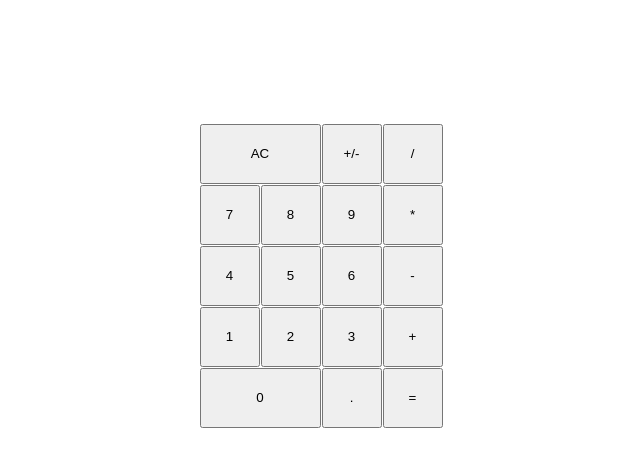
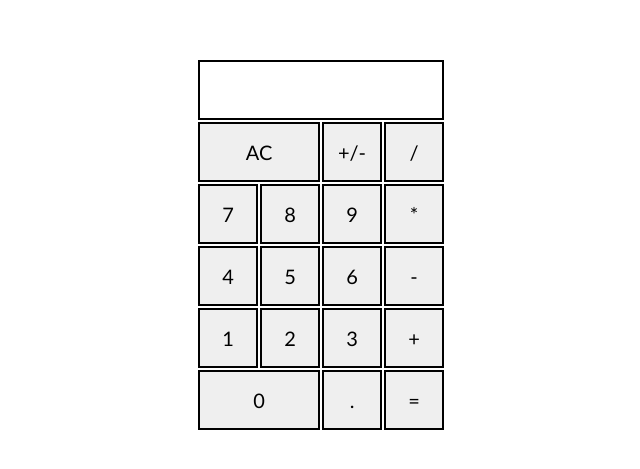
Before and after one commit to lainth/calculator, a plain HTML site: page index.html in a window 1280 px wide. Shown: the part 163-632 px from the top of the page, without its empty margins (319-959 px from the left). Drawn offline with Linux system fonts and the light colour scheme.

Commit message:
improved UI

```diff
--- a/styles.css
+++ b/styles.css
@@ -1,5 +1,25 @@
+button {
+  border: 2px solid black;
+  font-family: "Trebuchet MS", "Lucida Sans Unicode", "Lucida Grande",
+    "Lucida Sans", Arial, sans-serif;
+  font-size: 20px;
+}
+
 .display {
   grid-area: display;
+  border: 2px solid black;
+}
+
+.blue {
+  background-color: cadetblue;
+}
+
+.orange {
+  background-color: chocolate;
+}
+
+.lightgreen {
+  background-color: #d0f0c0;
 }
 
 .clear {
@@ -79,8 +99,8 @@
   display: grid;
   grid-template-columns: 60px 60px 60px 60px;
   grid-template-rows: 60px 60px 60px 60px 60px 60px;
-  column-gap: 1px;
-  row-gap: 1px;
+  column-gap: 2px;
+  row-gap: 2px;
   grid-template-areas:
     "display display display display"
     "clear clear negate divide"
```
